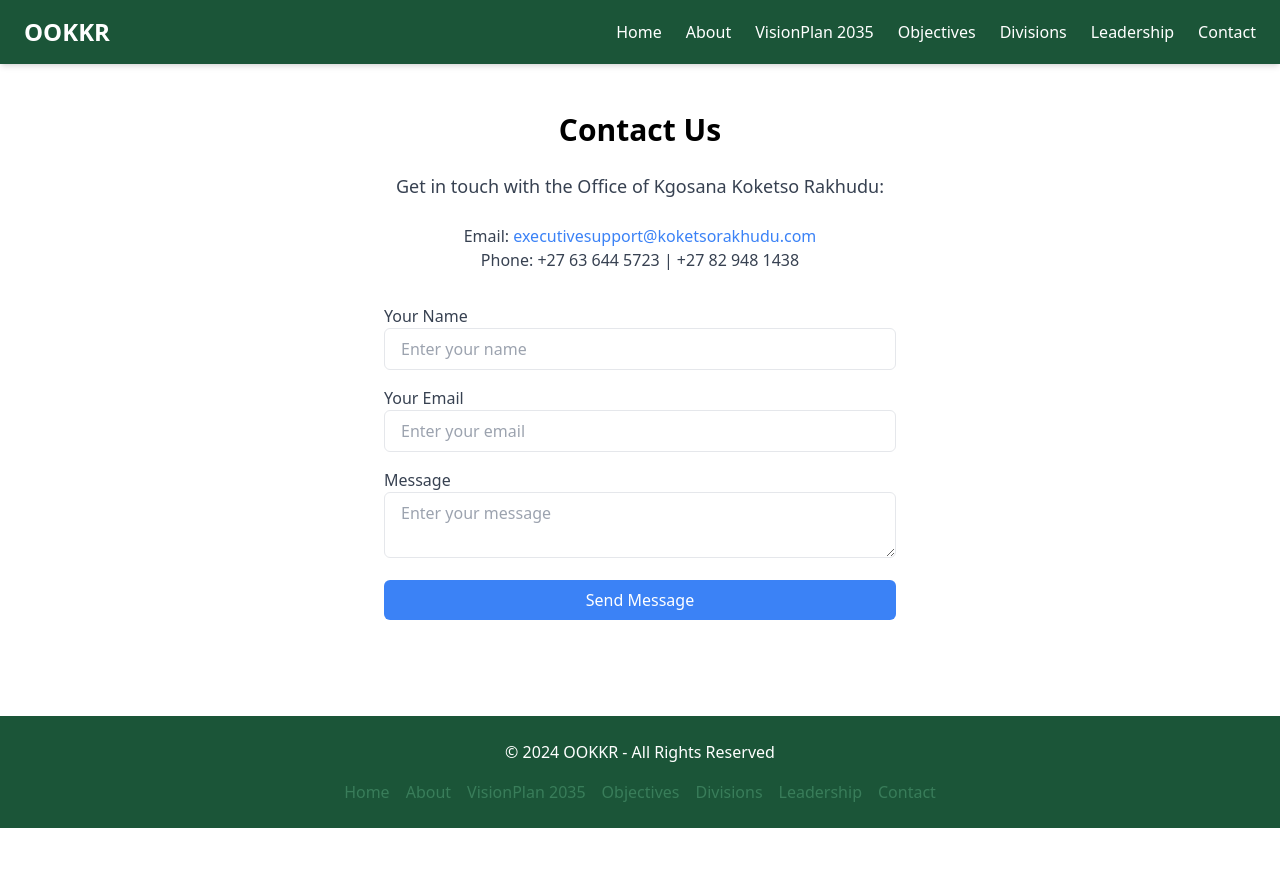
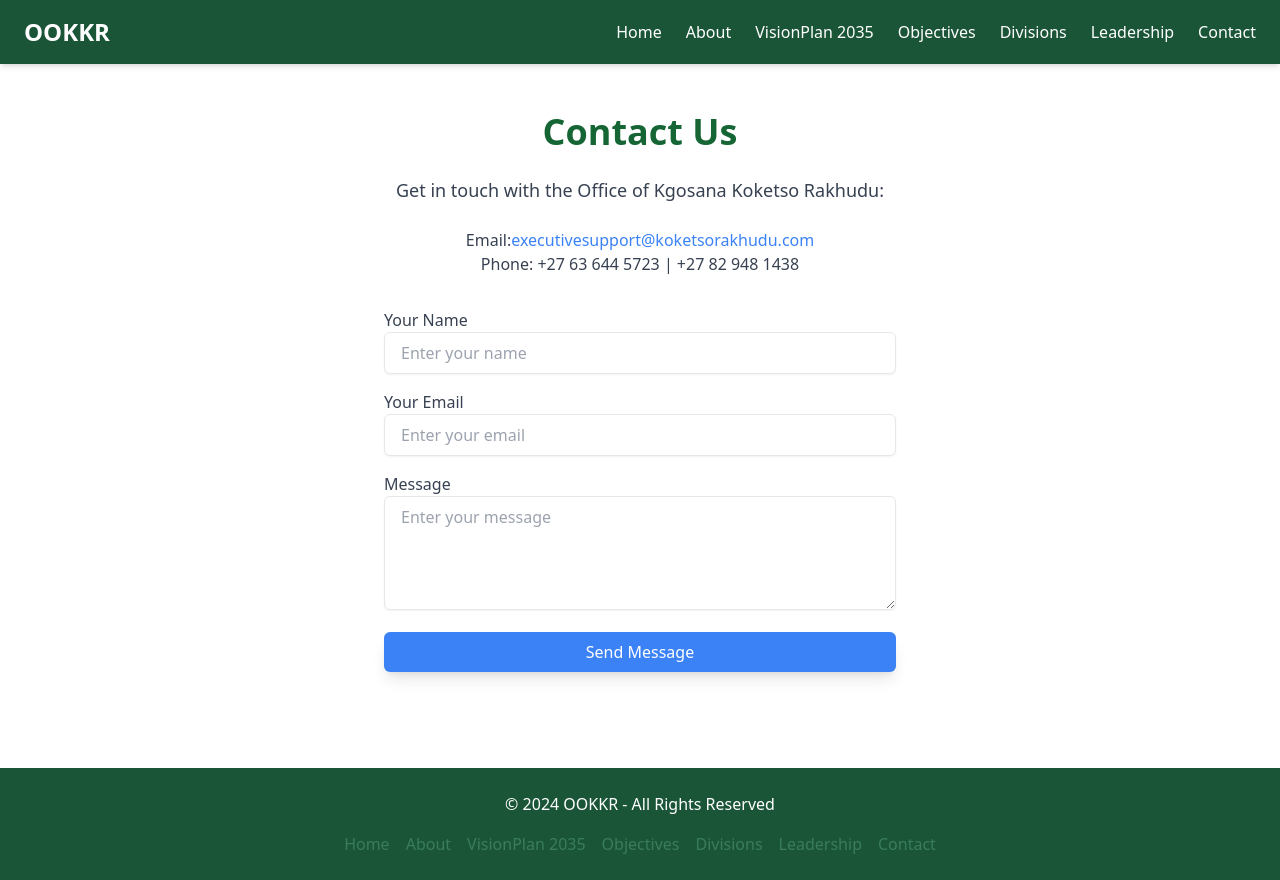
Before and after one commit to Nathilanzi/krf-website, a React (Create React App) app: page /contact in a window 1280 px wide. Before the commit the page ends 828 px from the top, so only its background shows below. Built offline with nearby package versions, Linux system fonts and the light colour scheme.

Commit message:
improve the usability and aesthetics

```diff
--- a/src/Components/Contact.jsx
+++ b/src/Components/Contact.jsx
@@ -1,35 +1,66 @@
 import React from 'react';
 
 function Contact() {
+  const handleSubmit = (e) => {
+    e.preventDefault();
+    // Handle form submission logic here (e.g., send email, show confirmation)
+  };
+
   return (
     <div className="container mx-auto px-6 py-12">
-      <h1 className="text-3xl font-bold mb-6 text-center">Contact Us</h1>
+      <h1 className="text-4xl font-bold mb-6 text-center text-green-800">Contact Us</h1>
       <p className="text-lg text-gray-700 mb-6 text-center">
         Get in touch with the Office of Kgosana Koketso Rakhudu:
       </p>
 
       <div className="text-center mb-8">
-        <p className="text-gray-700">Email: <a href="mailto:executivesupport@koketsorakhudu.com" className="text-blue-500 hover:underline">executivesupport@koketsorakhudu.com</a></p>
+        <p className="text-gray-700">
+          Email:
+          <a href="mailto:executivesupport@koketsorakhudu.com" className="text-blue-500 hover:underline">
+            executivesupport@koketsorakhudu.com
+          </a>
+        </p>
         <p className="text-gray-700">Phone: +27 63 644 5723 | +27 82 948 1438</p>
       </div>
 
-      <form className="max-w-lg mx-auto space-y-4">
+      <form className="max-w-lg mx-auto space-y-4" onSubmit={handleSubmit}>
         <div>
-          <label className="block text-gray-700">Your Name</label>
-          <input type="text" className="w-full px-4 py-2 border rounded-md" placeholder="Enter your name" />
+          <label htmlFor="name" className="block text-gray-700">Your Name</label>
+          <input
+            type="text"
+            id="name"
+            className="w-full px-4 py-2 border rounded-md shadow-sm"
+            placeholder="Enter your name"
+            required
+          />
         </div>
 
         <div>
-          <label className="block text-gray-700">Your Email</label>
-          <input type="email" className="w-full px-4 py-2 border rounded-md" placeholder="Enter your email" />
+          <label htmlFor="email" className="block text-gray-700">Your Email</label>
+          <input
+            type="email"
+            id="email"
+            className="w-full px-4 py-2 border rounded-md shadow-sm"
+            placeholder="Enter your email"
+            required
+          />
         </div>
 
         <div>
-          <label className="block text-gray-700">Message</label>
-          <textarea className="w-full px-4 py-2 border rounded-md" placeholder="Enter your message"></textarea>
+          <label htmlFor="message" className="block text-gray-700">Message</label>
+          <textarea
+            id="message"
+            className="w-full px-4 py-2 border rounded-md shadow-sm"
+            placeholder="Enter your message"
+            rows="4"
+            required
+          ></textarea>
         </div>
 
-        <button type="submit" className="w-full bg-blue-500 text-white py-2 rounded-md hover:bg-blue-600">
+        <button
+          type="submit"
+          className="w-full bg-blue-500 text-white py-2 rounded-md shadow-lg hover:bg-blue-600 transition duration-200"
+        >
           Send Message
         </button>
       </form>
```
